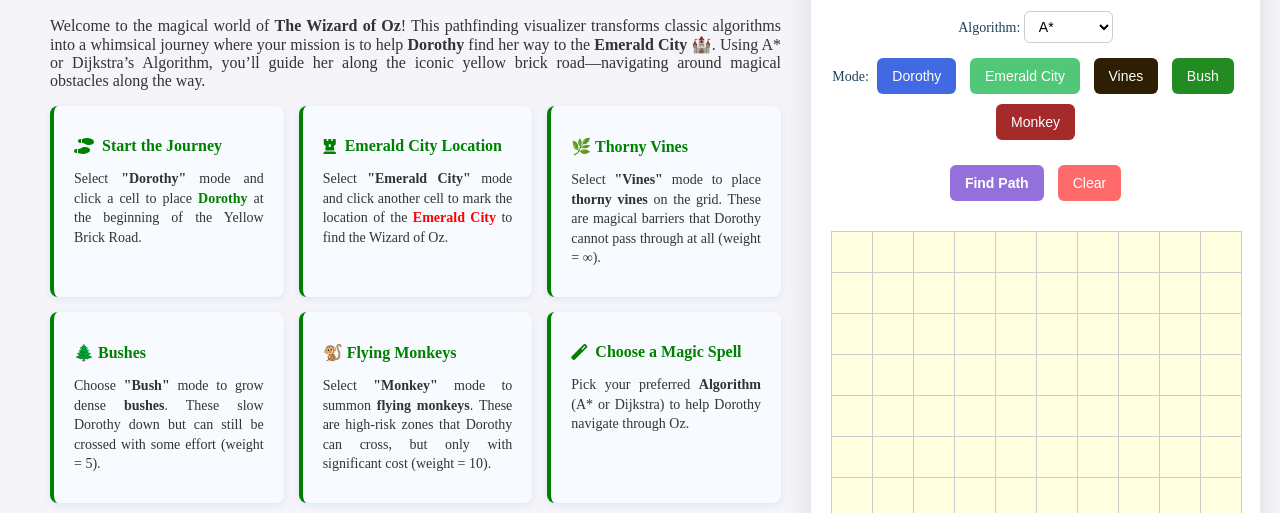
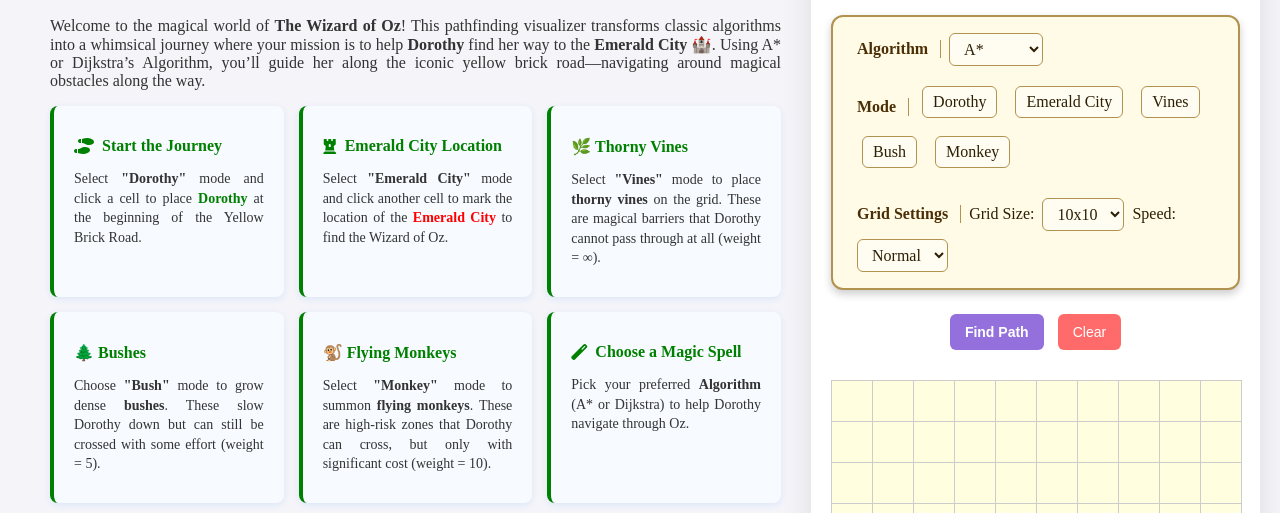
Before and after one commit to KCerio/Web-Based-Interactive-Pathfinding-Algorithm-Visualizer, a plain HTML site: page index.html in a window 1280 px wide. Shown: the part 287-800 px from the top of the page. Drawn offline with Linux system fonts and the light colour scheme; a web font is replaced by a local one.

Commit message:
Changed the design of algorithm and mode settings and added screen recording in README

```diff
--- a/index.html
+++ b/index.html
@@ -4,6 +4,7 @@
   <meta charset="UTF-8" />
   <meta name="viewport" content="width=device-width, initial-scale=1.0"/>
   <title>Pathfinding Visualizer</title>
+  <link rel="icon" type="image/png" href="images/lab3_logo.png">
   <link rel="stylesheet" href="style.css" />
   <link rel="stylesheet" href="https://cdnjs.cloudflare.com/ajax/libs/font-awesome/6.4.0/css/all.min.css" />
   <link href="https://fonts.googleapis.com/css2?family=Cinzel+Decorative&family=IM+Fell+English&display=swap" rel="stylesheet">
@@ -65,32 +66,29 @@
           <p class="tip">💡<strong>Tip</strong>: Use the mode buttons above the grid to switch between placing Dorothy, the Emerald City, and the three types of obstacles.</p>
         </div>
 
-
     <div class="pathfinding-container">
       <h1>Pathfinding Visualizer</h1>
-        <div class="algorithm-selector">
-        <label for="algorithm">Algorithm:</label>
-            <select id="algorithm">
+
+      <!-- Unified Controls Container -->
+      <div class="controls-container">
+        <div class="section">
+          <p>Algorithm</p>
+          <select aria-label="algorithm" id="algorithm">
             <option value="astar">A*</option>
             <option value="dijkstra">Dijkstra</option>
           </select>
         </div>
-        <div class="mode">
-          <label for="mode">Mode:</label>
+
+        <div class="section">
+          <p>Mode</p>
           <button id="start" class="start" title="Click to set the start point">Dorothy</button>
-            <button id="end" class="end"title="Click to set the end point">Emerald City</button>
+          <button id="end" class="end" title="Click to set the end point">Emerald City</button>
           <button id="wall" class="wall" title="Click to add thorny vines in the grid">Vines</button>
           <button id="bush" class="bush" title="Click to toggle bushes in the grid">Bush</button>
           <button id="monkey" class="monkey" title="Click to add flying monkeys in the grid">Monkey</button>
         </div>
-        <div class="controls">
-            <button id="findPath" class="findPath" title="Click to find the shortest path">Find Path</button>
-            <button id="clear" class="clear" title="Clear the grid (start, end, walls)">Clear</button>
-        </div>
 
-        <div id="grid"></div>
-
-        <div class="grid_settings">
+        <div class="section">
           <p>Grid Settings</p>
           <label for="gridSize">Grid Size:</label>
           <select id="gridSize">
@@ -105,9 +103,17 @@
             <option value="20" selected>Normal</option>
             <option value="40">Slow</option>
           </select>
-
         </div>
       </div>
+
+      <div class="controls">
+          <button id="findPath" class="findPath" title="Click to find the shortest path">Find Path</button>
+          <button id="clear" class="clear" title="Clear the grid (start, end, walls)">Clear</button>
+      </div>
+
+      <div id="grid"></div>
+    </div>
+
     </main>
 
     <footer>
--- a/style.css
+++ b/style.css
@@ -130,18 +130,83 @@ h1 {
   color: #333;
 }
 
-.algorithm-selector {
-  margin-bottom: 15px;
-  font-size: 14px;
-  color: #204059;
+.grid_settings p {
+  font-size: 1.2rem;
+  font-weight: bold;
+  color: #4b2e05;
+  margin: 0;
+  padding-right: 12px;
+  border-right: 1px solid #b2924f;
 }
 
-.algorithm-selector select {
+.grid_settings label {
+  margin: 0 8px 0 0;
+  font-size: 1rem;
+  color: #2d1e04;
+}
+
+.grid_settings select {
   padding: 6px 10px;
-  font-size: 14px;
+  font-size: 1rem;
   border-radius: 6px;
-  border: 1px solid #ccc;
-  background-color: #ffffff;
+  border: 1px solid #b2924f;
+  background-color: #fffdf2;
+  color: #2d1e04;
+  font-family: inherit;
+}
+
+.controls-container {
+  display: flex;
+  flex-wrap: nowrap;
+  flex-direction: column;
+  align-items: start;
+  gap: 20px;
+  background-color: #fffbe6; /* light parchment */
+  border: 2px solid #b2924f; /* golden-brown */
+  border-radius: 12px;
+  padding: 16px 24px;
+  margin: 1.5rem auto;
+  width: fit-content;
+  font-family: 'IM Fell English', serif;
+  box-shadow: 0 4px 8px rgba(0, 0, 0, 0.2);
+}
+
+/* Inner section groups for better structure */
+.controls-container .section {
+  display: flex;
+  align-items: center;
+  gap: 8px;
+  flex-wrap: wrap;
+}
+
+.controls-container label {
+  font-size: 1rem;
+  color: #2d1e04;
+}
+
+.controls-container select,
+.controls-container button {
+  padding: 6px 10px;
+  font-size: 1rem;
+  border-radius: 6px;
+  border: 1px solid #b2924f;
+  background-color: #fffdf2;
+  color: #2d1e04;
+  font-family: inherit;
+  cursor: pointer;
+}
+
+.controls-container button:hover {
+  background-color: #2d1e04;
+}
+
+.controls-container p {
+  font-size: 1rem;
+  font-weight: bold;
+  color: #4b2e05;
+  margin: 0;
+  padding-right: 12px;
+  border-right: 1px solid #b2924f;
 }
 
 
@@ -149,11 +214,6 @@ h1 {
   margin-bottom: 20px;
 }
 
-.mode {
-  margin-bottom: 15px;
-  font-size: 14px;
-  color: #204059;
-}
 
 button {
   margin: 0 5px 10px;
@@ -172,31 +232,6 @@ button:hover {
   color: white;
 }
 
-.start {
-  background-color: #4169E1;
-  color: white;
-}
-
-.end {
-  background-color: #50C878;
-  color: white;
-}
-
-.wall {
-  background-color:#2d1e04;
-  color: white;
-}
-
-.monkey {
-  background-color: brown;
-  color: white;
-}
-
-.bush {
-  background-color: #228B22;
-  color: white;
-}
-
 .clear {
   background-color: #ff6b6b;
   color: white;
@@ -207,6 +242,33 @@ button:hover {
   color: white;
   font-weight: bold;
 }
+
+/* Style for active buttons */
+.controls-container .start.active {
+  background-color: #4169E1;
+  color: white;
+}
+
+.controls-container .end.active {
+  background-color: #50C878;
+  color: white;
+}
+
+.controls-container .wall.active {
+  background-color:#2d1e04;
+  color: white;
+}
+
+.controls-container .monkey.active {
+  background-color: brown;
+  color: white;
+}
+
+.controls-container .bush.active {
+  background-color: #228B22;
+  color: white;
+}
+
 
 
 /* Grid Styling */
@@ -285,11 +347,6 @@ button:hover {
   background-color: #f3c04f;
 }
 
-/* Style for active buttons */
-.active {
-  background-color: palevioletred;
-  color: white;
-}
 
 .grid_settings {
   display: flex;
@@ -304,31 +361,6 @@ button:hover {
   font-family: 'IM Fell English', serif;
   box-shadow: 0 4px 8px rgba(0, 0, 0, 0.2);
   flex-wrap: wrap; /* allows wrapping on smaller screens */
-}
-
-.grid_settings p {
-  font-size: 1.2rem;
-  font-weight: bold;
-  color: #4b2e05;
-  margin: 0;
-  padding-right: 12px;
-  border-right: 1px solid #b2924f;
-}
-
-.grid_settings label {
-  margin: 0 8px 0 0;
-  font-size: 1rem;
-  color: #2d1e04;
-}
-
-.grid_settings select {
-  padding: 6px 10px;
-  font-size: 1rem;
-  border-radius: 6px;
-  border: 1px solid #b2924f;
-  background-color: #fffdf2;
-  color: #2d1e04;
-  font-family: inherit;
 }
 
 
```
Also changed, not shown: images/lab3_logo.png (added), images/web-app-screenshot.png, 2 other files. Lines whose indentation alone changed are shown as unchanged.
